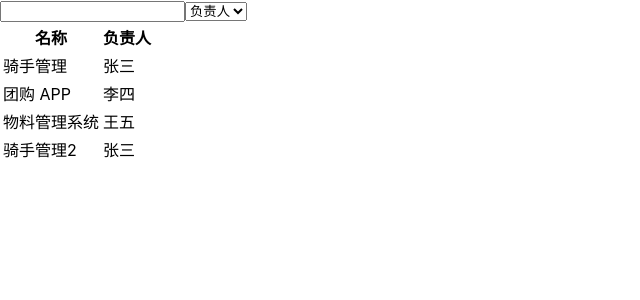
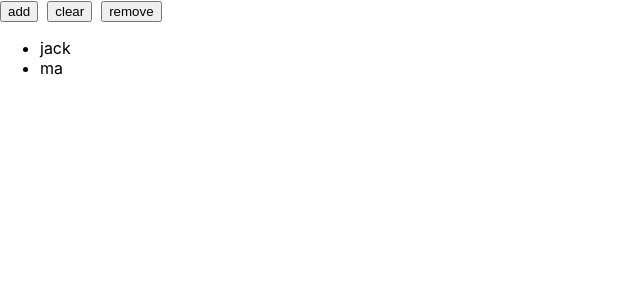
Before and after one commit to YooYooY/jira, a React (Create React App) app: page / in a window 1280 px wide. Shown: the top 300 px of the page, without its empty margins (0-640 px from the left). Built offline with nearby package versions, Linux system fonts and the light colour scheme; data requests are answered from the project's data file.

Commit message:
feat: 增加useArray

```diff
--- /dev/null
+++ b/src/hooks/useArray.ts
@@ -0,0 +1,33 @@
+import { useCallback, useState } from "react";
+
+export interface UseArrayReturn<T> {
+  value: T[];
+  clear: () => void;
+  removeIndex: (index: number) => void;
+  add: (value: T) => void;
+}
+
+export const useArray = <T>(arr: T[]): UseArrayReturn<T> => {
+  const [value, setValue] = useState(arr);
+
+  const clear = useCallback(() => {
+    setValue([]);
+  }, []);
+
+  const removeIndex = useCallback((index: number) => {
+    setValue((oldVal) => {
+      return oldVal.filter((val, i) => i !== index);
+    });
+  }, []);
+
+  const add = useCallback((newData: T) => {
+    setValue((value) => [newData, ...value]);
+  }, []);
+
+  return {
+    value,
+    clear,
+    removeIndex,
+    add,
+  };
+};
--- a/src/index.tsx
+++ b/src/index.tsx
@@ -2,11 +2,12 @@ import React from "react";
 import ReactDOM from "react-dom";
 import "./index.css";
 import reportWebVitals from "./reportWebVitals";
-import ProjectListScreen from "./project-list";
+// import ProjectListScreen from "./project-list";
+import TestUseArray from "./test-use-array";
 
 ReactDOM.render(
   <React.StrictMode>
-    <ProjectListScreen />
+    <TestUseArray />
   </React.StrictMode>,
   document.getElementById("root")
 );
--- /dev/null
+++ b/src/test-use-array.tsx
@@ -0,0 +1,31 @@
+import React from "react";
+import { useArray } from "./hooks/useArray";
+
+interface PersonProp {
+  name: string;
+  id: number;
+}
+
+const TsReactTest = () => {
+  const persons: PersonProp[] = [
+    { name: "jack", id: 25 },
+    { name: "ma", id: 22 },
+  ];
+  const { value, clear, removeIndex, add } = useArray(persons);
+
+  return (
+    <div>
+      <button onClick={() => add({ name: "test", id: Date.now() })}>add</button>{" "}
+      &nbsp;
+      <button onClick={clear}>clear</button> &nbsp;
+      <button onClick={() => removeIndex(0)}>remove</button> &nbsp;
+      <ul>
+        {value.map((item) => (
+          <li key={item.id}>{item.name}</li>
+        ))}
+      </ul>
+    </div>
+  );
+};
+
+export default TsReactTest;
```
